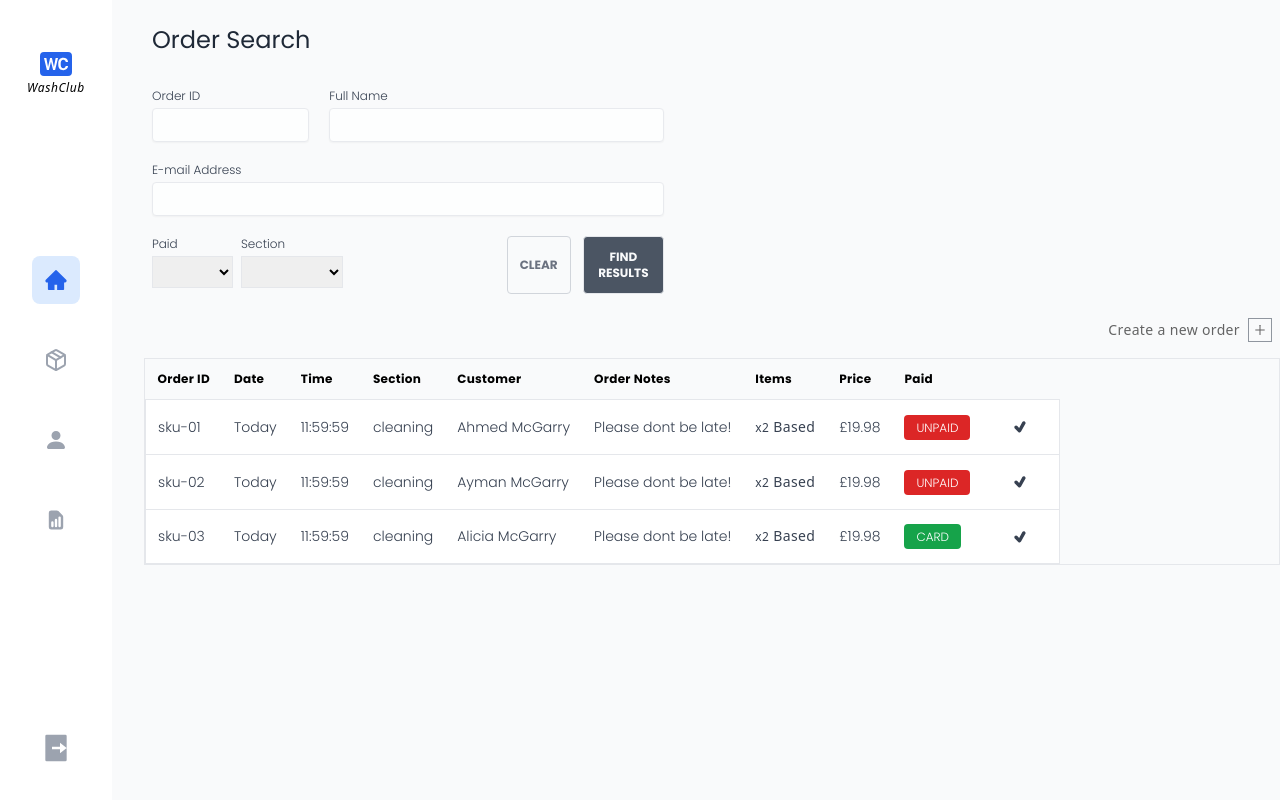
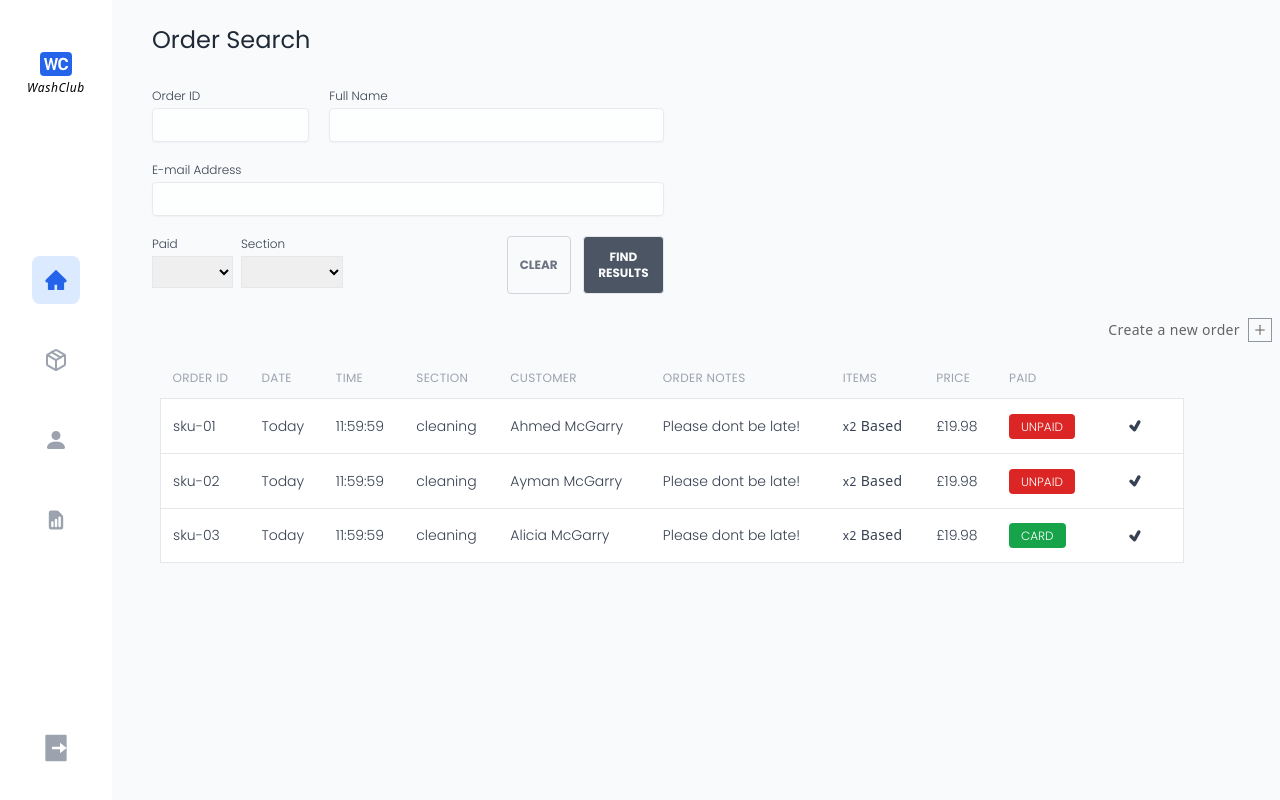
Before and after one commit to McGarry-A/pos, a React (Create React App) app: page /orders in a window 1280 px wide. Built offline with nearby package versions, Linux system fonts and the light colour scheme.

Commit message:
changes to tables, cards and some more changes to the front page

```diff
--- a/src/Components/CreateCustomerForm/CreateCustomerForm.tsx
+++ b/src/Components/CreateCustomerForm/CreateCustomerForm.tsx
@@ -152,7 +152,7 @@ const CreateCustomerForm: React.FC<Props> = ({
             Exit
           </button>
           <button
-            className="border px-6 py-2 rounded font-semibold bg-blue-800 text-white"
+            className="border px-6 py-2 rounded font-semibold bg-blue-600 text-white hover:bg-blue-500"
             type="submit"
           >
             {allowEdit ? "Edit" : "Save"}
--- a/src/Components/NewOrder/NewOrder.tsx
+++ b/src/Components/NewOrder/NewOrder.tsx
@@ -25,7 +25,7 @@ const NewOrder: React.FC = () => {
   return (
     <BasketProvider>
       <div className="sm:flex sm:flex-row">
-        <div>
+        <div className="max-w-[880px] w-full">
           <ProductGrid />
         </div>
         <div
@@ -34,7 +34,7 @@ const NewOrder: React.FC = () => {
           }`}
         >
           <div
-            className="p-3 rounded-full shadow-md bg-white w-min -translate-x-16 translate-y-11 cursor-pointer"
+            className="p-3 rounded-full shadow-md bg-white w-min -translate-x-16 translate-y-64 cursor-pointer"
             onClick={() => setBasketIsOpen(!basketIsOpen)}
           >
             <BsChevronRight />
--- a/src/Components/OrderCard/OrderCard.tsx
+++ b/src/Components/OrderCard/OrderCard.tsx
@@ -21,7 +21,7 @@ const OrderCard: React.FC<Props> = ({ handleClick, data }) => {
   const [portalIsHidden, setPortalIsHidden] = useState<boolean>(false);
 
   return (
-    <div className="grid grid-cols-2 border p-3 m-3 rounded max-w-lg shadow-sm">
+    <div className="grid grid-cols-2 p-3 m-2 rounded max-w-lg shadow-sm border bg-white">
       <div className="grid grid-cols-2 col-span-2 justify-between gap-y-3">
         <div>
           <span className="text-xs opacity-50">{orderId}</span>
--- a/src/Components/OrderTable/OrderTable.tsx
+++ b/src/Components/OrderTable/OrderTable.tsx
@@ -32,38 +32,38 @@ const OrderTable: React.FC<Props> = ({ handleClick, data, showCurrent }) => {
 
   const renderTableHead = () => {
     return (
-      <thead className=" w-full">
-        <tr className="text-xs">
-          <th className="p-3 text-xs font-semibold tracking-wide text-left">
+      <thead className="w-full">
+        <tr className="text-xs uppercase">
+          <th className="p-3 text-xs tracking-wide font-medium text-gray-400 text-left">
             Order ID
           </th>
-          <th className="p-3 text-xs font-semibold tracking-wide text-left">
+          <th className="p-3 text-xs tracking-wide font-medium text-gray-400 text-left">
             Date
           </th>
-          <th className="p-3 text-xs font-semibold tracking-wide text-left">
+          <th className="p-3 text-xs tracking-wide font-medium text-gray-400 text-left">
             Time
           </th>
           {showCurrent && (
-            <th className="p-3 text-xs font-semibold tracking-wide text-left">
+            <th className="p-3 text-xs tracking-wide font-medium text-gray-400 text-left">
               Section
             </th>
           )}
-          <th className="p-3 text-xs font-semibold tracking-wide text-left">
+          <th className="p-3 text-xs tracking-wide font-medium text-gray-400 text-left">
             Customer
           </th>
-          <th className="p-3 text-xs font-semibold tracking-wide text-left">
+          <th className="p-3 text-xs tracking-wide font-medium text-gray-400 text-left">
             Order Notes
           </th>
-          <th className="p-3 text-xs font-semibold tracking-wide text-left">
+          <th className="p-3 text-xs tracking-wide font-medium text-gray-400 text-left">
             Items
           </th>
-          <th className="p-3 text-xs font-semibold tracking-wide text-left">
+          <th className="p-3 text-xs tracking-wide font-medium text-gray-400 text-left">
             Price
           </th>
-          <th className="p-3 text-xs font-semibold tracking-wide text-left">
+          <th className="p-3 text-xs tracking-wide font-medium text-gray-400 text-left">
             Paid
           </th>
-          <th className="p-3 text-xs font-semibold tracking-wide text-left"></th>
+          <th className="p-3 text-xs tracking-wide font-medium text-gray-400 text-left"></th>
         </tr>
       </thead>
     );
@@ -157,13 +157,13 @@ const OrderTable: React.FC<Props> = ({ handleClick, data, showCurrent }) => {
   };
 
   return (
-    <div className="w-full">
-      <table className="hidden md:block bg-gray-50 w-full border">
+    <>
+      <table className="hidden md:table md:bg-gray-50 md:w-full md:max-w-5xl md:ml-4">
         {renderTableHead()}
         {renderTableBody()}
       </table>
       {renderMarkAsPaidForm()}
-    </div>
+    </>
   );
 };
 
--- a/src/Components/PaymentOption/PaymentOption.tsx
+++ b/src/Components/PaymentOption/PaymentOption.tsx
@@ -27,7 +27,7 @@ const PaymentOption = <T,>({
         size={"2rem"}
         className={`${
           state === current ? "opacity-1" : "opacity-40"
-        } text-blue-900 mb-1`}
+        } text-blue-900 mb-1 hover:opacity-100`}
       />
       <p
         className={` ${
--- a/src/Components/ProductCard/ProductCard.tsx
+++ b/src/Components/ProductCard/ProductCard.tsx
@@ -34,7 +34,7 @@ const ProductCard = ({ id, title, price, icon }: Props) => {
 
   return (
     <button
-      className="flex justify-center flex-col items-center w-36 h-36 rounded-md border cursor-pointer relative shadow-sm hover:shadow-md bg-white"
+      className="flex justify-center flex-col items-center max-w-xl rounded-md border cursor-pointer relative shadow-sm hover:shadow-md bg-white p-3"
       key={id}
       onClick={() => handleClick()}
       onMouseEnter={() => setShowDecrement(true)}
--- a/src/Components/ProductsGrid/ProductsGrid.tsx
+++ b/src/Components/ProductsGrid/ProductsGrid.tsx
@@ -34,7 +34,7 @@ const ProductGrid = () => {
       .map((el) => el.products)[0];
 
     return (
-      <div className="grid grid-cols-3 gap-3 sm:grid-cols-4 md:p-4 lg:grid-cols-5 m-4 md:mb-0 md:ml-0">
+      <div className="grid grid-cols-3 gap-3 sm:grid-cols-4 md:p-4 lg:grid-cols-5 m-4 md:mb-0 md:ml-0 w-full">
         {products.map((el, index) => (
           <ProductCard
             title={el.name}
@@ -49,7 +49,7 @@ const ProductGrid = () => {
   };
 
   return (
-    <div className="md:mt-4">
+    <div className="md:mt-4 w-full">
       {renderCategories()}
       {renderGrid()}
     </div>
--- a/src/Components/WorkflowTab/WorkflowTab.tsx
+++ b/src/Components/WorkflowTab/WorkflowTab.tsx
@@ -22,7 +22,7 @@ const WorkflowTab: React.FC<Props> = ({ tab, activeTab, setState, Icon }) => {
 
   return (
     <button
-      className={`flex items-center py-2 border px-6 rounded-lg shadow transition duration-150 md:w-60 ${
+      className={`flex items-center py-2 border px-6 rounded-lg shadow transition duration-150 md:w-64 ${
         isActive ? "bg-blue-700" : "bg-white"
       }`}
       onClick={() => setState(tab)}
--- a/src/Routes/Workflow/Workflow.tsx
+++ b/src/Routes/Workflow/Workflow.tsx
@@ -12,6 +12,7 @@ import NewOrder from "../../Components/NewOrder/NewOrder";
 
 import WorkflowOrders from "../../Components/WorkflowOrders/WorkflowOrders";
 import WorkflowTab from "../../Components/WorkflowTab/WorkflowTab";
+import { BsFillBadgeWcFill } from "react-icons/bs";
 
 const Workflow = () => {
   type Workflow = "NewOrder" | "Cleaning" | "Delivery";
@@ -48,7 +49,7 @@ const Workflow = () => {
 
   const renderNav = () => {
     return (
-      <nav className="flex space-x-6 mt-6 md:mt-12 pl-4 overflow-x-scroll">
+      <nav className="flex space-x-4 mt-6 md:mt-12 pl-4 overflow-x-scroll md:space-x-10">
         <WorkflowTab
           tab={"NewOrder"}
           activeTab={activeTab}
@@ -74,18 +75,16 @@ const Workflow = () => {
   const renderHeader = () => {
     return (
       <div className="md:ml-4 md:mt-8 flex items-center justify-between p-4 md:px-0 bg-white md:bg-gray-50">
-        <div className="md:w-2/5 w-full">
-          <h1 className="text-2xl">WashClub</h1>
-          <h3 className="opacity-50 italic ">Take em to the Cleanerz!</h3>
+        <div className="md:w-3/5 w-full">
+          <h1 className="text-2xl leading-relaxed">WashClub</h1>
+          <h3 className="text-sm opacity-50 italic ">
+            Take em to the Cleanerz!
+          </h3>
         </div>
         <div className="w-full flex justify-end md:hidden">
-          <img
-            src={Logo}
-            alt="Cleaners Logo"
-            className="w-1/2 justify-self-end"
-          />
+          <BsFillBadgeWcFill size={"4rem"} className="text-blue-600" />
         </div>
-        <div className="w-full hidden md:flex md:ml-12 flex-grow">
+        <div className="w-full hidden md:flex md:ml-3 flex-grow">
           <div className="flex items-center bg-white w-80 px-2 rounded border">
             <BiSearch size="1.3rem" />
             <input
```
